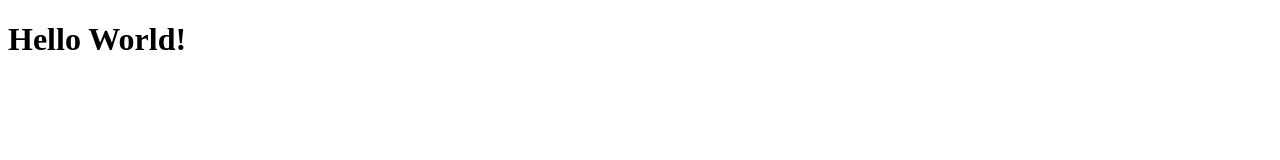
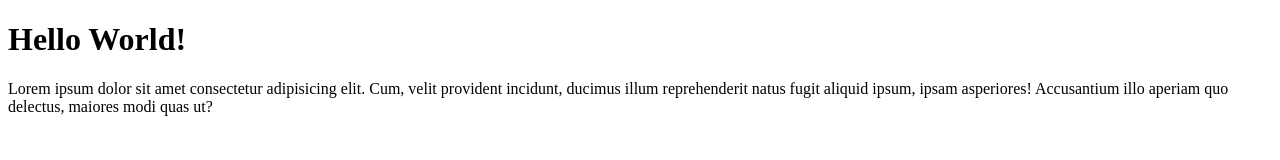
Before and after one commit to ray34-cyber/wpu-git-test, a plain HTML site: page index.html in a window 1280 px wide. Drawn offline with Linux system fonts and the light colour scheme.

Commit message:
menambahkan paragraf

```diff
--- a/index.html
+++ b/index.html
@@ -8,5 +8,6 @@
 </head>
 <body>
     <h1>Hello World!</h1>
+    <p>Lorem ipsum dolor sit amet consectetur adipisicing elit. Cum, velit provident incidunt, ducimus illum reprehenderit natus fugit aliquid ipsum, ipsam asperiores! Accusantium illo aperiam quo delectus, maiores modi quas ut?</p>
 </body>
 </html>
```
